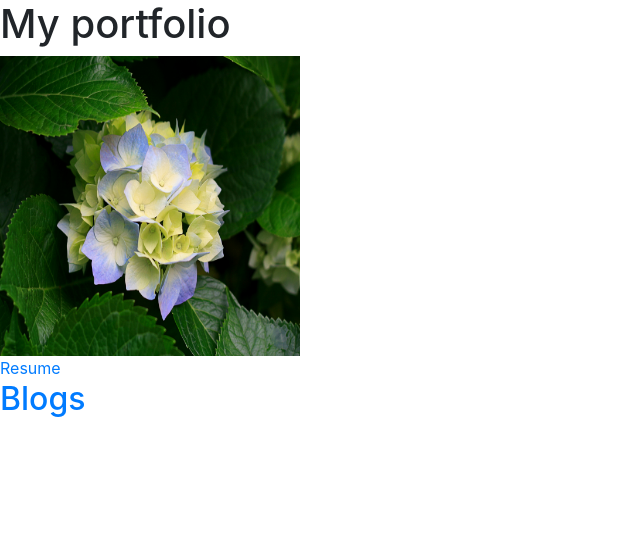
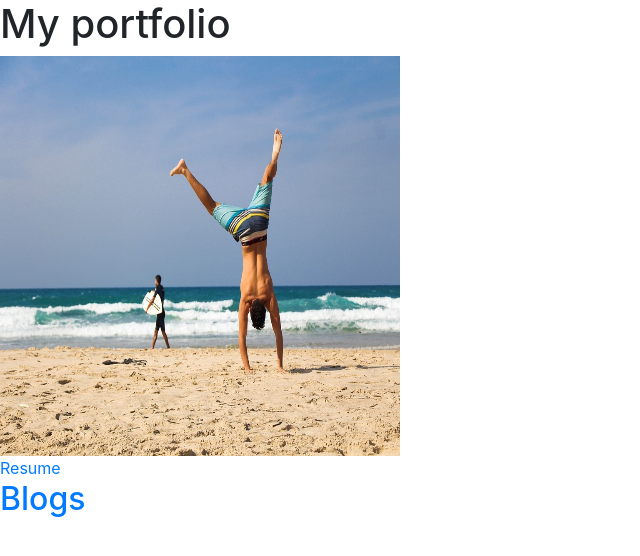
Before and after one commit to kmard/portfolio, a Django app: page / in a window 1280 px wide. Shown: the part 56-612 px from the top of the page, without its empty margins (0-640 px from the left). Run offline with Django 3.2, Linux system fonts and the light colour scheme; data that the repository does not hold is empty.

Commit message:
add photo and ex resume

```diff
--- a/src/portfolio/templates/portfolio/home.html
+++ b/src/portfolio/templates/portfolio/home.html
@@ -5,9 +5,9 @@
       {% load static %}
       <h1>My portfolio</h1>
 
-      <img src="{% static 'portfolio/Hydrangeas.jpg'%}" title="photo" style="width: 300px; height: 300px;">
+      <img src="{% static 'portfolio/man_960_720.jpg'%}" title="photo" style="width: 400px; height: 400px;">
       <br>
-      <a href="{% static 'portfolio/eats.pdf' %}">Resume</a>
+      <a href="{% static 'portfolio/rez.pdf' %}">Resume</a>
       <h2><a href="{% url 'blog:all_blogs'%}">Blogs</a></h2>
       {% for project in projects %}
       <h2>{{project.title}}</h2>
```
Also changed, not shown: src/portfolio/static/portfolio/Hydrangeas.jpg (deleted), src/portfolio/static/portfolio/man_960_720.jpg (added), 2 other files.
